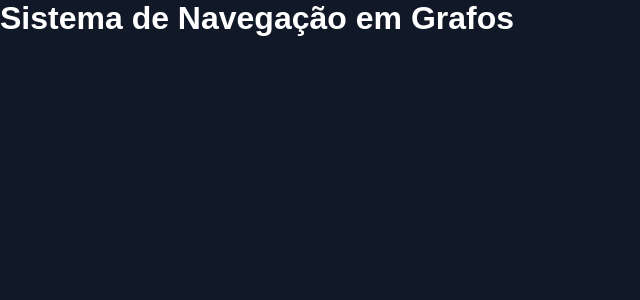
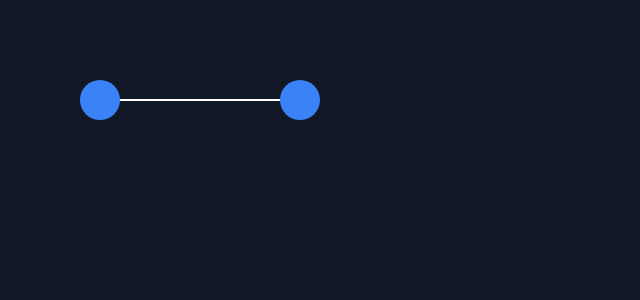
Before and after one commit to rafaelaugustodev/sistema-navegacao-grafos, a React (Vite) app in the folder frontend/: page / in a window 1280 px wide. Shown: the top 300 px of the page, without its empty margins (0-640 px from the left). Built offline with nearby package versions, Linux system fonts and the light colour scheme.

Commit message:
feat: implementa renderização inicial do grafo com canvas

```diff
--- a/frontend/src/App.tsx
+++ b/frontend/src/App.tsx
@@ -1,8 +1,8 @@
+import { Grafo } from "./canvas/Grafo";
+
 function App() {
   return (
-    <div>
-      <h1>Sistema de Navegação em Grafos</h1>
-    </div>
+    <Grafo/>
   );
 }
 
--- /dev/null
+++ b/frontend/src/canvas/Grafo.tsx
@@ -0,0 +1,50 @@
+import { useEffect, useRef } from "react";
+
+export const Grafo = () => {
+
+    const canvasRef = useRef<HTMLCanvasElement>(null); // referência para o canvas
+
+    useEffect(() => {
+        const canvas = canvasRef.current; // elemento real do canvas
+
+        if (!canvas) return;
+
+        const ctx = canvas.getContext("2d"); // ferramenta de desenho
+
+        if (!ctx) return;
+
+        // Fundo
+        ctx.fillStyle = "#111827";
+        ctx.fillRect(0, 0, canvas.width, canvas.height);
+
+        // Linha
+        ctx.strokeStyle = "white";
+        ctx.lineWidth = 2;
+
+        // Aresta
+        ctx.beginPath();
+        ctx.moveTo(100, 100);
+        ctx.lineTo(300, 100);
+        ctx.stroke();
+
+        // Vertice A
+        ctx.beginPath();
+        ctx.arc(100, 100, 20, 0, Math.PI * 2);
+        ctx.fillStyle = "#3b82f6";
+        ctx.fill();
+
+        // Vertice B
+        ctx.beginPath();
+        ctx.arc(300, 100, 20, 0, Math.PI * 2);
+        ctx.fillStyle = "#3b82f6";
+        ctx.fill();
+    })
+
+    return (
+       <canvas
+        ref={canvasRef}
+        width={800}
+        height={600}
+       />
+    )
+}
```
